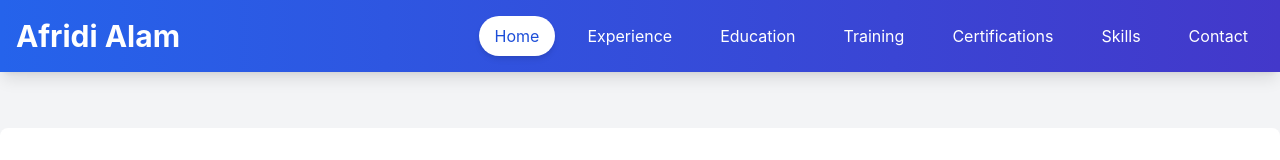
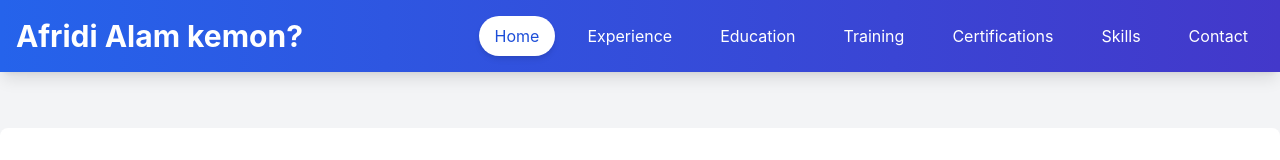
Before and after one commit to Afridi-Alam/web, a plain HTML site: page index.html in a window 1280 px wide. Shown: the top 160 px of the page. Drawn offline with nearby package versions, Linux system fonts and the light colour scheme.

Commit message:
index.html

```diff
--- a/index.html
+++ b/index.html
@@ -34,7 +34,7 @@
     <!-- Header and Navigation -->
     <header class="bg-gradient-to-r from-blue-600 to-indigo-700 text-white p-4 shadow-lg fixed w-full z-50">
         <div class="container mx-auto flex flex-col md:flex-row justify-between items-center">
-            <h1 class="text-3xl font-bold mb-2 md:mb-0">Afridi Alam</h1>
+            <h1 class="text-3xl font-bold mb-2 md:mb-0">Afridi Alam kemon?</h1>
             <nav>
                 <ul class="flex flex-wrap justify-center space-x-4">
                     <li>
```
